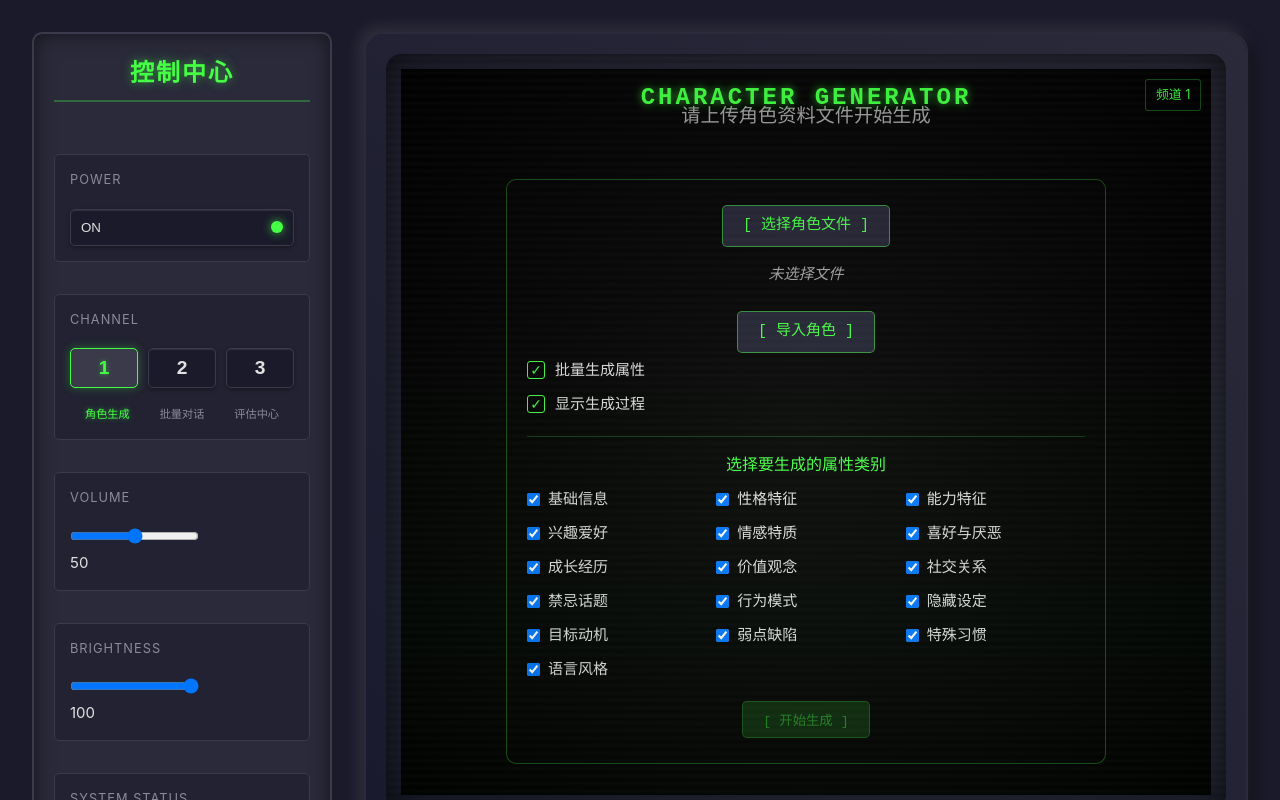
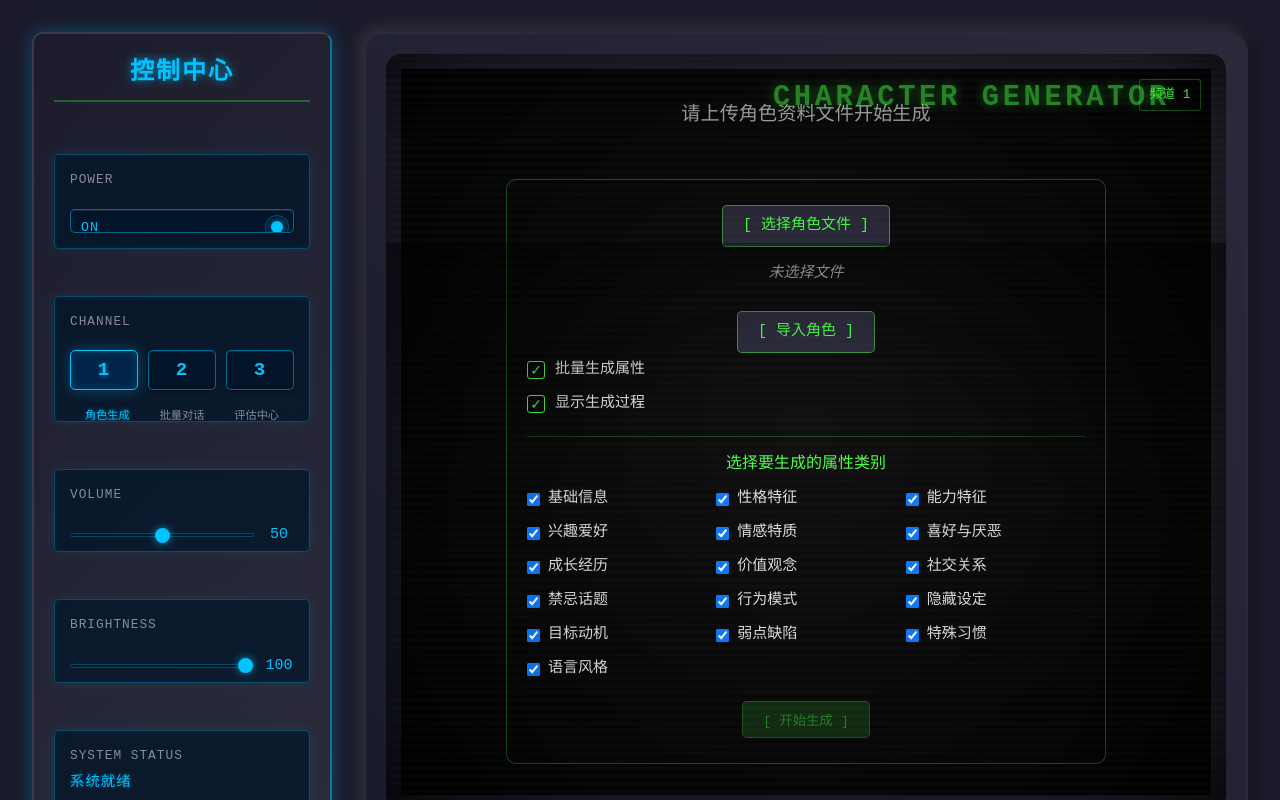
Before and after one commit to BlackBearCC/AgentZero, a Vue app in the folder vue-project/: page / in a window 1280 px wide. Built offline with nearby package versions, Linux system fonts and the light colour scheme.

Commit message:
feat(ControlPanel): 添加科幻风格的视觉效果和新功能
-增加全息投影效果、故障效果和复古未来主义风格- 添加音量和亮度控制滑块
- 优化控制面板布局和样式，增强用户体验

```diff
--- a/vue-project/src/components/styles/ControlPanel.css
+++ b/vue-project/src/components/styles/ControlPanel.css
@@ -8,66 +8,184 @@
   background-color: #1a1a2a;
   position: fixed;
   color: #e0e0e0;
+  font-family: 'Orbitron', 'Share Tech Mono', monospace;
+  overflow: hidden;
 }
 
 /* 控制面板 */
 .control-panel {
-    width: 300px;
-    min-width: 300px;
-    height: 100vh;
-    background-color: #2a2a3a;
-    padding: 20px;
-    border-right: 2px solid #3a3a4a;
-    overflow-y: auto;
-  }
+  width: 300px;
+  min-width: 300px;
+  height: 100vh;
+  background: linear-gradient(135deg, #1a1a2a 0%, #2a2a3a 100%);
+  padding: 20px;
+  border-right: 2px solid rgba(0, 195, 255, 0.5);
+  box-shadow: 0 0 20px rgba(0, 195, 255, 0.3);
+  position: relative;
+  overflow: hidden;
+  z-index: 1;
+}
+
+/* 全息投影效果 */
+.control-panel::before {
+  content: '';
+  position: absolute;
+  top: 0;
+  left: 0;
+  right: 0;
+  bottom: 0;
+  background: repeating-linear-gradient(
+    0deg,
+    rgba(0, 195, 255, 0.03) 0px,
+    rgba(0, 195, 255, 0.03) 1px,
+    transparent 1px,
+    transparent 2px
+  );
+  pointer-events: none;
+  animation: hologramScan 10s linear infinite;
+  z-index: -1;
+}
+
+@keyframes hologramScan {
+  0% { transform: translateY(-100%); }
+  100% { transform: translateY(100%); }
+}
 
 .panel-title {
   font-size: 1.5rem;
   font-weight: bold;
-  color: #44ff44;
+  color: #00c3ff;
   text-align: center;
   margin-bottom: 20px;
-  text-shadow: 0 0 10px rgba(68, 255, 68, 0.5);
+  text-shadow: 0 0 10px rgba(0, 195, 255, 0.7);
   letter-spacing: 2px;
+  text-transform: uppercase;
+  position: relative;
+}
+
+/* 故障效果 */
+.panel-title::before {
+  content: attr(data-text);
+  position: absolute;
+  left: 2px;
+  text-shadow: -2px 0 #ff00c3;
+  clip-path: inset(0 0 0 0);
+  animation: glitch-1 2s infinite linear alternate-reverse;
+}
+
+.panel-title::after {
+  content: attr(data-text);
+  position: absolute;
+  left: -2px;
+  text-shadow: 2px 0 #00c3ff;
+  clip-path: inset(0 0 0 0);
+  animation: glitch-2 3s infinite linear alternate-reverse;
+}
+
+@keyframes glitch-1 {
+  0% { clip-path: inset(20% 0 30% 0); }
+  100% { clip-path: inset(10% 0 40% 0); }
+}
+
+@keyframes glitch-2 {
+  0% { clip-path: inset(40% 0 10% 0); }
+  100% { clip-path: inset(30% 0 20% 0); }
 }
 
 /* 控制组 */
 .control-group {
-  background-color: #222232;
-  border: 1px solid #3a3a4a;
+  background: rgba(0, 20, 40, 0.7);
+  border: 1px solid rgba(0, 195, 255, 0.3);
   border-radius: 5px;
   padding: 15px;
   display: flex;
   flex-direction: column;
   gap: 10px;
+  margin-bottom: 15px;
+  box-shadow: 0 0 15px rgba(0, 195, 255, 0.1), inset 0 0 10px rgba(0, 195, 255, 0.05);
+  backdrop-filter: blur(5px);
+  position: relative;
+  overflow: hidden;
+}
+
+.control-group::before {
+  content: '';
+  position: absolute;
+  top: -50%;
+  left: -50%;
+  width: 200%;
+  height: 200%;
+  background: linear-gradient(
+    45deg,
+    transparent,
+    rgba(0, 195, 255, 0.1),
+    transparent
+  );
+  transform: rotate(45deg);
+  animation: controlGlow 8s infinite;
+}
+
+@keyframes controlGlow {
+  0% { transform: translate(-50%, -50%) rotate(45deg); }
+  100% { transform: translate(150%, 150%) rotate(45deg); }
 }
 
 .control-label {
   font-size: 0.8rem;
   color: #8a8a9a;
   letter-spacing: 1px;
+  text-transform: uppercase;
 }
 
 /* 按钮样式 */
 .control-button {
-  background-color: #1a1a2a;
-  border: 1px solid #3a3a4a;
+  background: rgba(0, 20, 40, 0.8);
+  border: 1px solid rgba(0, 195, 255, 0.5);
   border-radius: 5px;
   padding: 10px;
-  color: #e0e0e0;
+  color: #00c3ff;
   cursor: pointer;
   transition: all 0.3s ease;
+  position: relative;
+  overflow: hidden;
+  font-family: 'Share Tech Mono', monospace;
+  letter-spacing: 1px;
+}
+
+.control-button::before {
+  content: '';
+  position: absolute;
+  top: -50%;
+  left: -50%;
+  width: 200%;
+  height: 200%;
+  background: linear-gradient(
+    45deg,
+    transparent,
+    rgba(0, 195, 255, 0.1),
+    transparent
+  );
+  transform: rotate(45deg);
+  animation: buttonGlow 3s infinite;
+}
+
+@keyframes buttonGlow {
+  0% { transform: translate(-50%, -50%) rotate(45deg); }
+  100% { transform: translate(150%, 150%) rotate(45deg); }
 }
 
 .control-button:hover {
-  background-color: #2a2a3a;
-  border-color: #44ff44;
+  background: rgba(0, 40, 80, 0.8);
+  border-color: #00c3ff;
+  box-shadow: 0 0 15px rgba(0, 195, 255, 0.5), inset 0 0 15px rgba(0, 195, 255, 0.3);
 }
 
 .button-face {
   display: flex;
   justify-content: space-between;
   align-items: center;
+  position: relative;
+  z-index: 1;
 }
 
 /* 电源指示灯 */
@@ -77,11 +195,30 @@
   border-radius: 50%;
   background-color: #444;
   transition: all 0.3s ease;
+  position: relative;
 }
 
 .power-indicator.active {
-  background-color: #44ff44;
-  box-shadow: 0 0 10px rgba(68, 255, 68, 0.7);
+  background-color: #00c3ff;
+  box-shadow: 0 0 10px rgba(0, 195, 255, 0.7);
+}
+
+.power-indicator.active::after {
+  content: '';
+  position: absolute;
+  top: -4px;
+  left: -4px;
+  right: -4px;
+  bottom: -4px;
+  border-radius: 50%;
+  border: 1px solid rgba(0, 195, 255, 0.5);
+  animation: pulse 2s infinite;
+}
+
+@keyframes pulse {
+  0% { transform: scale(1); opacity: 1; }
+  50% { transform: scale(1.2); opacity: 0.5; }
+  100% { transform: scale(1); opacity: 1; }
 }
 
 /* 频道按钮 */
@@ -99,10 +236,11 @@
 }
 
 .channel-btn.active {
-  background-color: #3a3a4a;
-  border-color: #44ff44;
-  color: #44ff44;
-  text-shadow: 0 0 5px rgba(68, 255, 68, 0.5);
+  background: rgba(0, 40, 80, 0.8);
+  border-color: #00c3ff;
+  color: #00c3ff;
+  text-shadow: 0 0 5px rgba(0, 195, 255, 0.5);
+  box-shadow: 0 0 15px rgba(0, 195, 255, 0.3), inset 0 0 10px rgba(0, 195, 255, 0.2);
 }
 
 /* 频道标签 */
@@ -121,29 +259,68 @@
 }
 
 .channel-label.active {
-  color: #44ff44;
-  text-shadow: 0 0 5px rgba(68, 255, 68, 0.5);
+  color: #00c3ff;
+  text-shadow: 0 0 5px rgba(0, 195, 255, 0.5);
+}
+
+/* 音量和亮度控制 */
+.volume-control, .brightness-control {
+  display: flex;
+  align-items: center;
+  gap: 10px;
+}
+
+.volume-slider, .brightness-slider {
+  flex: 1;
+  height: 5px;
+  -webkit-appearance: none;
+  background: rgba(0, 20, 40, 0.8);
+  border-radius: 2px;
+  outline: none;
+  border: 1px solid rgba(0, 195, 255, 0.3);
+}
+
+.volume-slider::-webkit-slider-thumb, .brightness-slider::-webkit-slider-thumb {
+  -webkit-appearance: none;
+  width: 15px;
+  height: 15px;
+  border-radius: 50%;
+  background: #00c3ff;
+  cursor: pointer;
+  box-shadow: 0 0 5px rgba(0, 195, 255, 0.7);
+}
+
+.volume-value, .brightness-value {
+  min-width: 30px;
+  text-align: center;
+  color: #00c3ff;
+  font-family: 'Share Tech Mono', monospace;
 }
 
 /* 系统状态 */
 .system-status {
   margin-top: auto;
-  background-color: #222232;
-  border: 1px solid #3a3a4a;
+  background: rgba(0, 20, 40, 0.7);
+  border: 1px solid rgba(0, 195, 255, 0.3);
   border-radius: 5px;
   padding: 15px;
+  box-shadow: 0 0 15px rgba(0, 195, 255, 0.1), inset 0 0 10px rgba(0, 195, 255, 0.05);
 }
 
 .status-label {
   font-size: 0.8rem;
   color: #8a8a9a;
   margin-bottom: 5px;
+  text-transform: uppercase;
+  letter-spacing: 1px;
 }
 
 .status-value {
-  color: #44ff44;
+  color: #00c3ff;
   font-size: 0.9rem;
-  text-shadow: 0 0 5px rgba(68, 255, 68, 0.3);
+  text-shadow: 0 0 5px rgba(0, 195, 255, 0.3);
+  font-family: 'Share Tech Mono', monospace;
+  letter-spacing: 1px;
 }
 
 /* 电视屏幕 - 占据剩余所有空间 */
@@ -155,6 +332,7 @@
   justify-content: center;
   align-items: center;
   position: relative;
+  overflow: hidden;
 }
 
 /* 屏幕框架 */
@@ -164,6 +342,7 @@
   background-color: #000000;
   position: relative;
   overflow: hidden;
+  box-shadow: inset 0 0 100px rgba(0, 0, 0, 0.9);
 }
 
 /* 屏幕内容 */
@@ -172,6 +351,24 @@
   height: 100%;
   position: relative;
   background-color: #000000;
+}
+
+/* CRT屏幕效果 */
+.screen-frame::after {
+  content: '';
+  position: absolute;
+  top: 0;
+  left: 0;
+  right: 0;
+  bottom: 0;
+  background:
+    radial-gradient(
+      ellipse at center,
+      rgba(0, 0, 0, 0) 50%,
+      rgba(0, 0, 0, 0.5) 100%
+    );
+  pointer-events: none;
+  z-index: 5;
 }
 
 /* 扫描线效果 */
@@ -184,7 +381,7 @@
   height: 100%;
   background: linear-gradient(to bottom,
     transparent 0%,
-    rgba(68, 255, 68, 0.05) 50%,
+    rgba(0, 195, 255, 0.05) 50%,
     transparent 100%);
   background-size: 100% 4px;
   animation: scan 8s linear infinite;
@@ -205,7 +402,11 @@
   left: 0;
   width: 100%;
   height: 100%;
-  background: white;
+  background: linear-gradient(
+    135deg,
+    rgba(0, 195, 255, 0.2),
+    rgba(255, 0, 195, 0.2)
+  );
   opacity: 0;
   animation: channel-change 1s ease;
   pointer-events: none;
@@ -214,7 +415,7 @@
 
 @keyframes channel-change {
   0% { opacity: 0; }
-  50% { opacity: 0.2; }
+  50% { opacity: 0.5; }
   100% { opacity: 0; }
 }
 
@@ -226,14 +427,50 @@
   display: flex;
   justify-content: center;
   align-items: center;
+  position: relative;
+}
+
+.power-off-screen::after {
+  content: '';
+  position: absolute;
+  top: 0;
+  left: 0;
+  right: 0;
+  bottom: 0;
+  background: radial-gradient(
+    ellipse at center,
+    rgba(0, 195, 255, 0.1) 0%,
+    rgba(0, 0, 0, 0) 70%
+  );
+  animation: powerOffGlow 2s forwards;
+}
+
+@keyframes powerOffGlow {
+  0% { opacity: 1; }
+  100% { opacity: 0; }
 }
 
 .power-off-dot {
   width: 5px;
   height: 5px;
-  background-color: #fff;
+  background-color: #00c3ff;
   border-radius: 50%;
+  box-shadow: 0 0 15px rgba(0, 195, 255, 0.8);
   animation: fade-out 2s forwards;
+  position: relative;
+}
+
+.power-off-dot::after {
+  content: '';
+  position: absolute;
+  top: -10px;
+  left: -10px;
+  right: -10px;
+  bottom: -10px;
+  border-radius: 50%;
+  border: 1px solid rgba(0, 195, 255, 0.3);
+  opacity: 0.8;
+  animation: dot-pulse 2s forwards;
 }
 
 @keyframes fade-out {
@@ -241,3 +478,99 @@
   20% { transform: scale(0.8); opacity: 0.8; }
   100% { transform: scale(0); opacity: 0; }
 }
+
+@keyframes dot-pulse {
+  0% { transform: scale(1); opacity: 0.8; }
+  100% { transform: scale(3); opacity: 0; }
+}
+
+/* 音量和亮度滑块样式 */
+.volume-slider, .brightness-slider {
+  -webkit-appearance: none;
+  width: 100%;
+  height: 4px;
+  background: rgba(0, 20, 40, 0.8);
+  border-radius: 2px;
+  outline: none;
+  border: 1px solid rgba(0, 195, 255, 0.3);
+  margin: 10px 0;
+}
+
+.volume-slider::-webkit-slider-thumb, .brightness-slider::-webkit-slider-thumb {
+  -webkit-appearance: none;
+  width: 15px;
+  height: 15px;
+  border-radius: 50%;
+  background: #00c3ff;
+  cursor: pointer;
+  box-shadow: 0 0 8px rgba(0, 195, 255, 0.7);
+}
+
+/* 全息投影线条效果 */
+.hologram-lines {
+  position: absolute;
+  top: 0;
+  left: 0;
+  right: 0;
+  bottom: 0;
+  pointer-events: none;
+  background: repeating-linear-gradient(
+    0deg,
+    rgba(0, 195, 255, 0.03) 0px,
+    rgba(0, 195, 255, 0.03) 1px,
+    transparent 1px,
+    transparent 2px
+  );
+  z-index: 100;
+  opacity: 0.5;
+}
+
+/* 故障效果 */
+.glitch-effect {
+  animation: glitch 5s infinite;
+}
+
+@keyframes glitch {
+  0%, 100% { transform: translate(0); }
+  1% { transform: translate(-2px, 2px); }
+  2% { transform: translate(2px, -2px); }
+  3% { transform: translate(0); }
+  10%, 90% { transform: translate(0); }
+  91% { transform: translate(-1px, 1px); }
+  92% { transform: translate(1px, -1px); }
+  93% { transform: translate(0); }
+}
+
+/* 复古未来主义边框效果 */
+.retro-future-border {
+  border: 1px solid rgba(0, 195, 255, 0.5);
+  box-shadow:
+    0 0 10px rgba(0, 195, 255, 0.3),
+    inset 0 0 5px rgba(0, 195, 255, 0.2);
+  border-radius: 5px;
+  padding: 2px;
+  position: relative;
+  overflow: hidden;
+}
+
+.retro-future-border::before {
+  content: '';
+  position: absolute;
+  top: -50%;
+  left: -50%;
+  width: 200%;
+  height: 200%;
+  background: linear-gradient(
+    45deg,
+    transparent,
+    rgba(0, 195, 255, 0.1),
+    transparent
+  );
+  transform: rotate(45deg);
+  animation: borderGlow 6s infinite;
+}
+
+@keyframes borderGlow {
+  0% { transform: translate(-50%, -50%) rotate(45deg); }
+  100% { transform: translate(150%, 150%) rotate(45deg); }
+}
```
